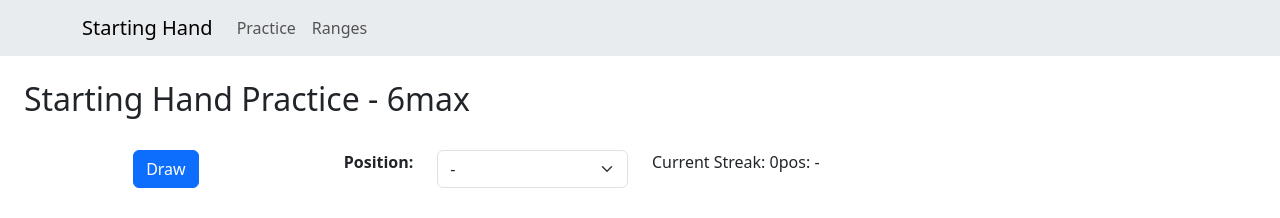
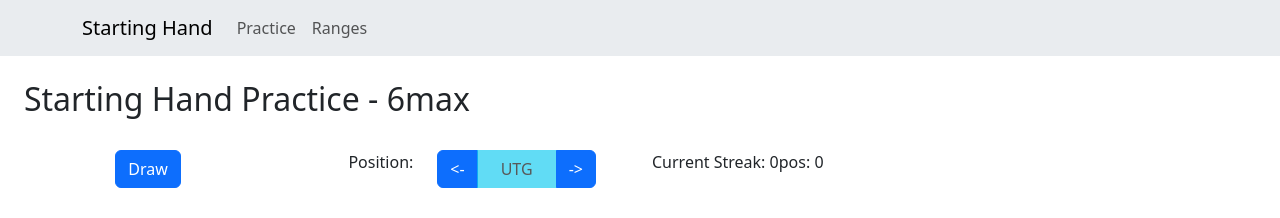
Before and after one commit to apatari/starting-hand, a React (Create React App) app: page / in a window 1280 px wide. Shown: the top 218 px of the page. Built offline with nearby package versions, Linux system fonts and the light colour scheme; no server answers.

Commit message:
add buttons instead of dropdown for position, use integer for state

```diff
--- a/src/Position.js
+++ b/src/Position.js
@@ -1,28 +1,41 @@
 import React, { useState } from "react";
-import { Form, Row, Col } from "react-bootstrap";
+import { Row, Col, ButtonGroup, Button } from "react-bootstrap";
+import { ranges } from "./range_templates";
 
 function Position({ pos, setPos }) {
 
-    const handlePositionChange = (e) => {
-        setPos(e.target.value)
+    const rangesLength = ranges.length
+
+
+    const handleLeftClick = () => {
+        if (pos < 1) {
+            setPos(rangesLength - 1)
+        } else {setPos(current => current - 1)}
+
     }
+
+    const handleRightClick = () => {
+        if (pos >= rangesLength - 1) {
+            setPos(0)
+        } else {setPos(current => current + 1)}
+    }
+
+    const rangeNames = ["UTG", "MP", "CO", "BTN", "SB", "BB"]
 
     return (
         <div>
             <Row  >
-                <Col className="d-flex" >
-                    <strong className="ms-auto"  >Position:</strong>
+                <Col>
+                    <div className="text-end"  >Position:</div>
+
                 </Col>
                 <Col>
-                <Form.Select onChange={handlePositionChange} aria-label="Default select example">
-                    <option>-</option>
-                    <option value="UTG">UTG</option>
-                    <option value="MP">MP</option>
-                    <option value="CO">CO</option>
-                    <option value="BTN">BTN</option>
-                    <option value="SB">SB</option>
-                    <option value="BB">BB</option>
-                </Form.Select>
+                    <ButtonGroup>
+                        <Button onClick={handleLeftClick} >{"<-"}</Button>
+                        <Button variant="info" disabled style={{width: "80px"}} >{rangeNames[pos]}</Button>
+                        <Button onClick={handleRightClick} >{"->"}</Button>
+                    </ButtonGroup>
+
                 </Col>
             </Row>
 
--- a/src/Practice.js
+++ b/src/Practice.js
@@ -4,7 +4,7 @@ import React, { useEffect, useState } from 'react';
 import { make_blank, make_range } from './helpers';
 import { Button, Row, Col } from 'react-bootstrap';
 import CardDisplay from './practiceComps/CardDisplay';
-import { utgRange } from './range_templates';
+import { utgRange, ranges } from './range_templates';
 import Guesses from './Guesses';
 import Position from './Position';
 
@@ -15,7 +15,7 @@ function Practice() {
     const [result, setResult] = useState("")
     const [showGuessButtons, setShowGuessButtons] = useState(false)
     const [streak, setStreak] = useState(0)
-    const [pos, setPos] = useState("-")
+    const [pos, setPos] = useState(0)
 
     useEffect(() => {
 
@@ -48,8 +48,11 @@ function Practice() {
                 </Row>
                 <Row className='p-2' >
                     <Col md={1}></Col>
-                    <Col className='d-flex'md={1} >
-                        <Button className='ms-auto' onClick={handleDrawClick} >Draw</Button>
+                    <Col className='d-flex' md={1} >
+                        <div className=' my-auto'>
+
+                            <Button className='ms-auto' onClick={handleDrawClick} >Draw</Button>
+                        </div>
                     </Col>
                     <Col  className='' md={4} >
                         <Position pos={pos} setPos={setPos} />
--- a/src/range_templates.js
+++ b/src/range_templates.js
@@ -37,4 +37,6 @@ const BB_HANDS = SB_HANDS.concat(['93s','92s','83s','82s','72s','62s','Q6','96',
 
 const bbRange = make_range(BB_HANDS)
 
-export { utgRange, mpRange, coRange, btnRange, sbRange, bbRange }
+const ranges = [utgRange, mpRange, coRange, btnRange, sbRange, bbRange]
+
+export { ranges, utgRange }
```
